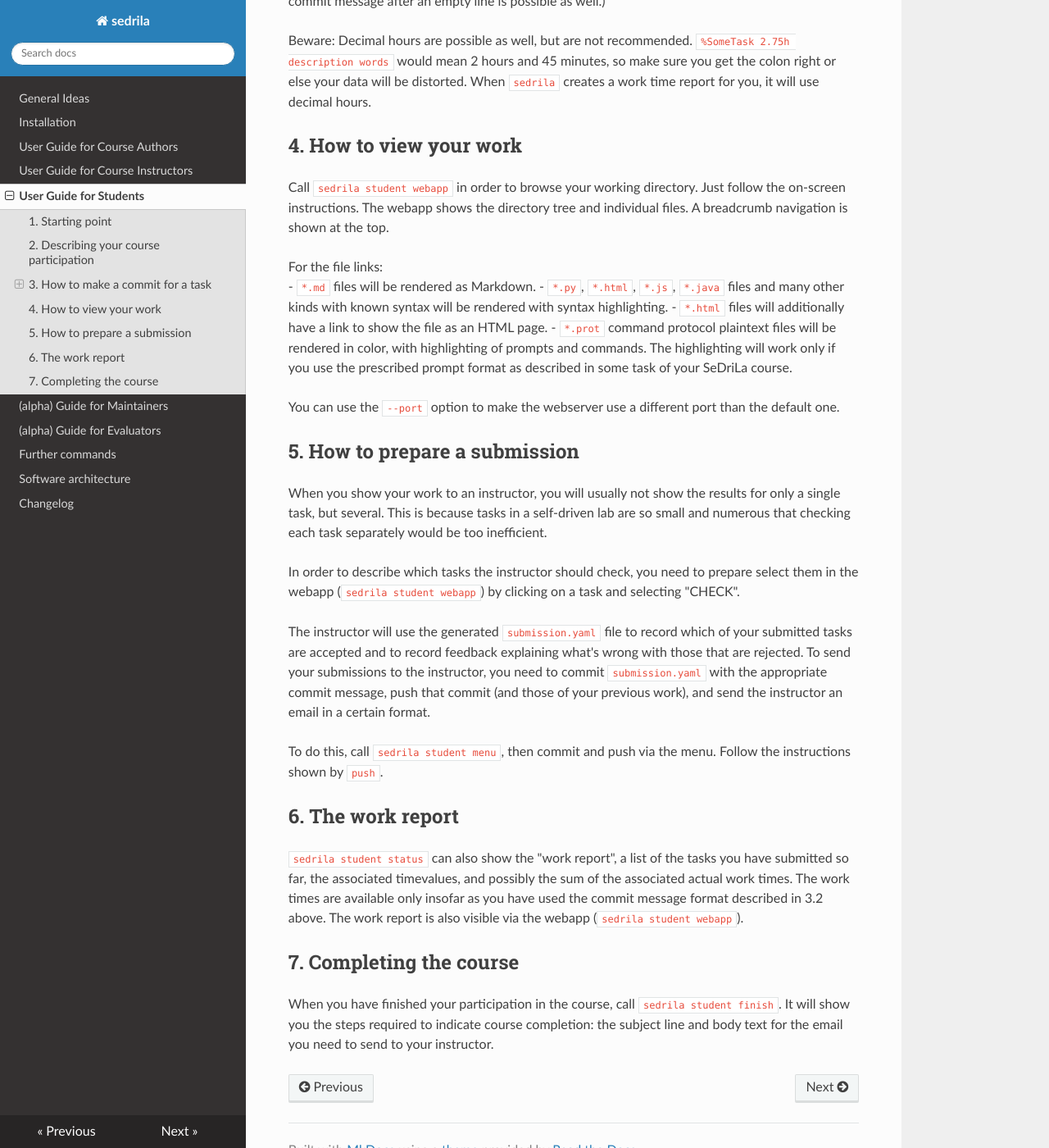
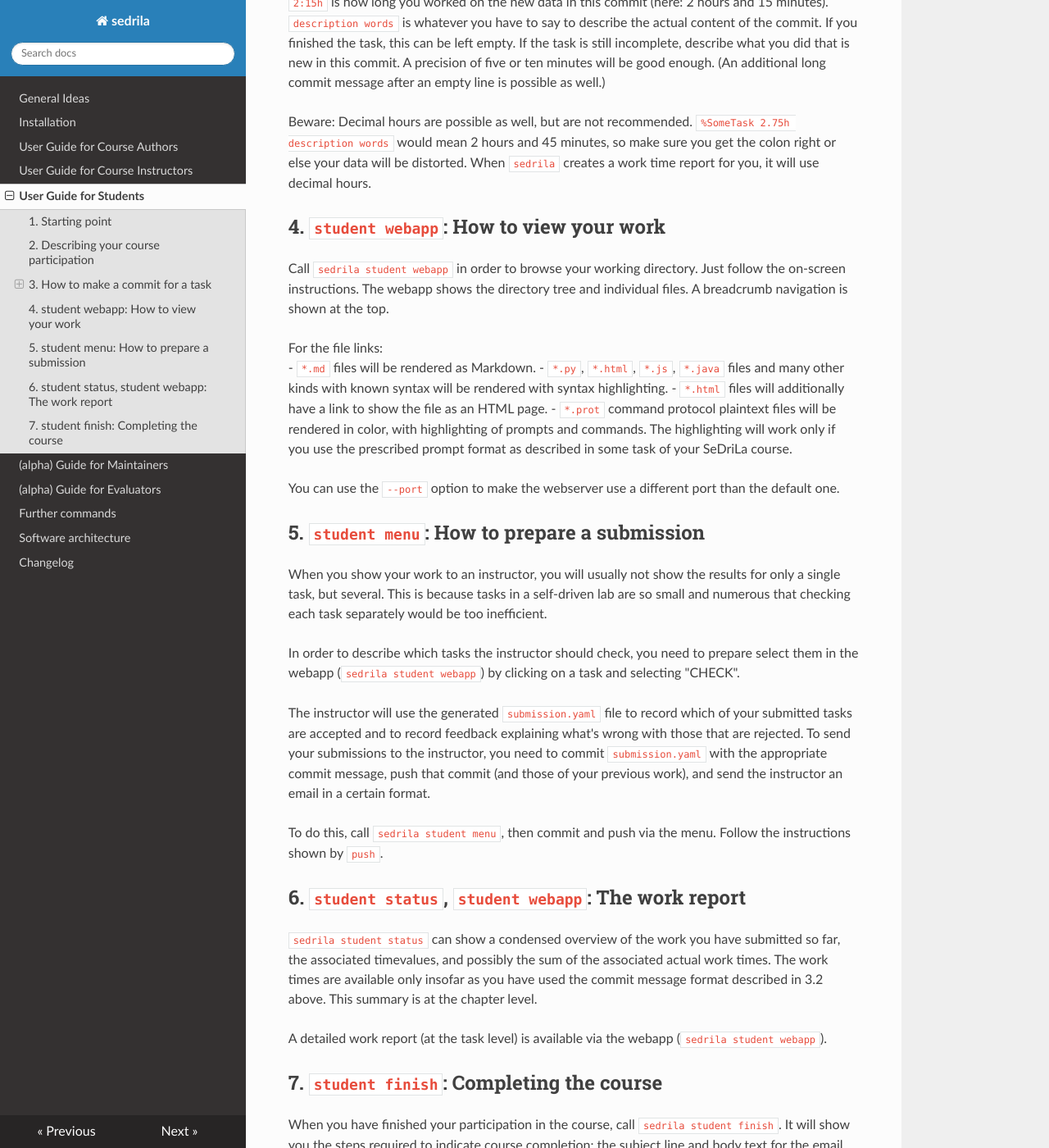
Before and after one commit to fubinf/sedrila, an MkDocs documentation site: the page built from docs/students.md, in a window 1280 px wide and 1400 px high, scrolled down 1747 px. Shown: the whole window at 82% size. Built offline with MkDocs 1.6.1, drawn with Linux system fonts in a browser that asks for light colours; nearby versions of some CDN libraries; some of the changed text lies outside the part shown.

Commit message:
students.md: updates and more clarity

```diff
--- a/docs/students.md
+++ b/docs/students.md
@@ -5,6 +5,11 @@
 Almost all instructions are on the course webpages generated by `sedrila`.
 Your instructors need to tell you where that lives.
 Start there.
+
+Instructions there will tell you when, how, and why to use
+`sedrila student init` and `sedrila student import-keys`,
+which are required to get rolling.
+`import-keys` must be repeated on each computer on which you want to use `sedrila`.
 
 At some point, the instructions on those webpages may point back towards
 the instructions below in the present file.
@@ -87,7 +92,7 @@ so make sure you get the colon right or else your data will be distorted.
 When `sedrila` creates a work time report for you, it will use decimal hours.
 
 
-## 4. How to view your work
+## 4. `student webapp`: How to view your work
 
 Call `sedrila student webapp` in order to browse your working directory.
 Just follow the on-screen instructions.
@@ -108,7 +113,7 @@ You can use the `--port` option to make the webserver use a different port than
 default one.
 
 
-## 5. How to prepare a submission
+## 5. `student menu`: How to prepare a submission
 
 When you show your work to an instructor, you will usually not show the results
 for only a single task, but several.
@@ -131,16 +136,19 @@ To do this, call `sedrila student menu`,
 then commit and push via the menu.
 Follow the instructions shown by `push`.
 
-## 6. The work report
 
-`sedrila student status` can also show the "work report",
-a list of the tasks you have submitted so far,
+## 6. `student status`, `student webapp`: The work report
+
+`sedrila student status` can show a condensed overview of the work you have submitted so far,
 the associated timevalues, and possibly the sum of the associated actual work times.
 The work times are available only insofar as you have used the commit message format
 described in 3.2 above.
-The work report is also visible via the webapp (`sedrila student webapp`).
+This summary is at the chapter level.
 
-## 7. Completing the course
+A detailed work report (at the task level) is available via the webapp (`sedrila student webapp`).
+
+
+## 7. `student finish`: Completing the course
 
 When you have finished your participation in the course, call `sedrila student finish`.
 It will show you the steps required to indicate course completion:
```
